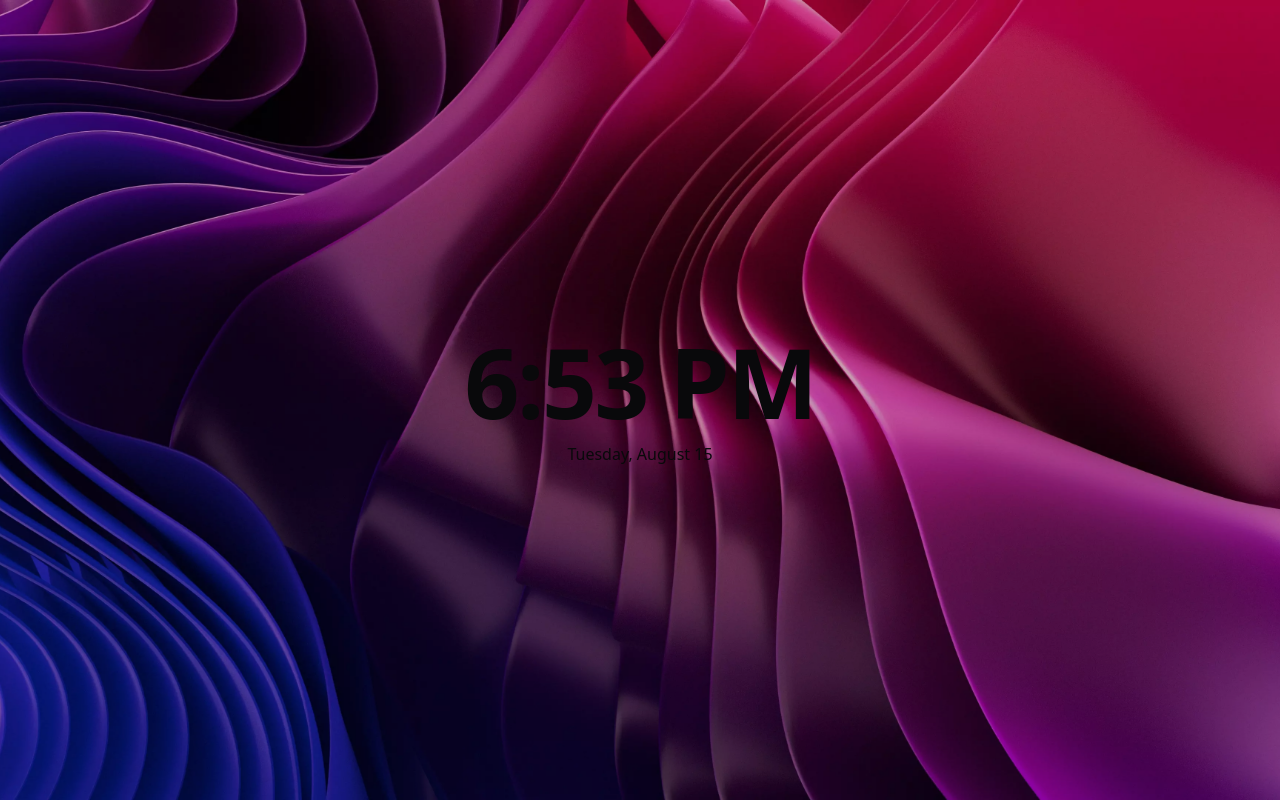
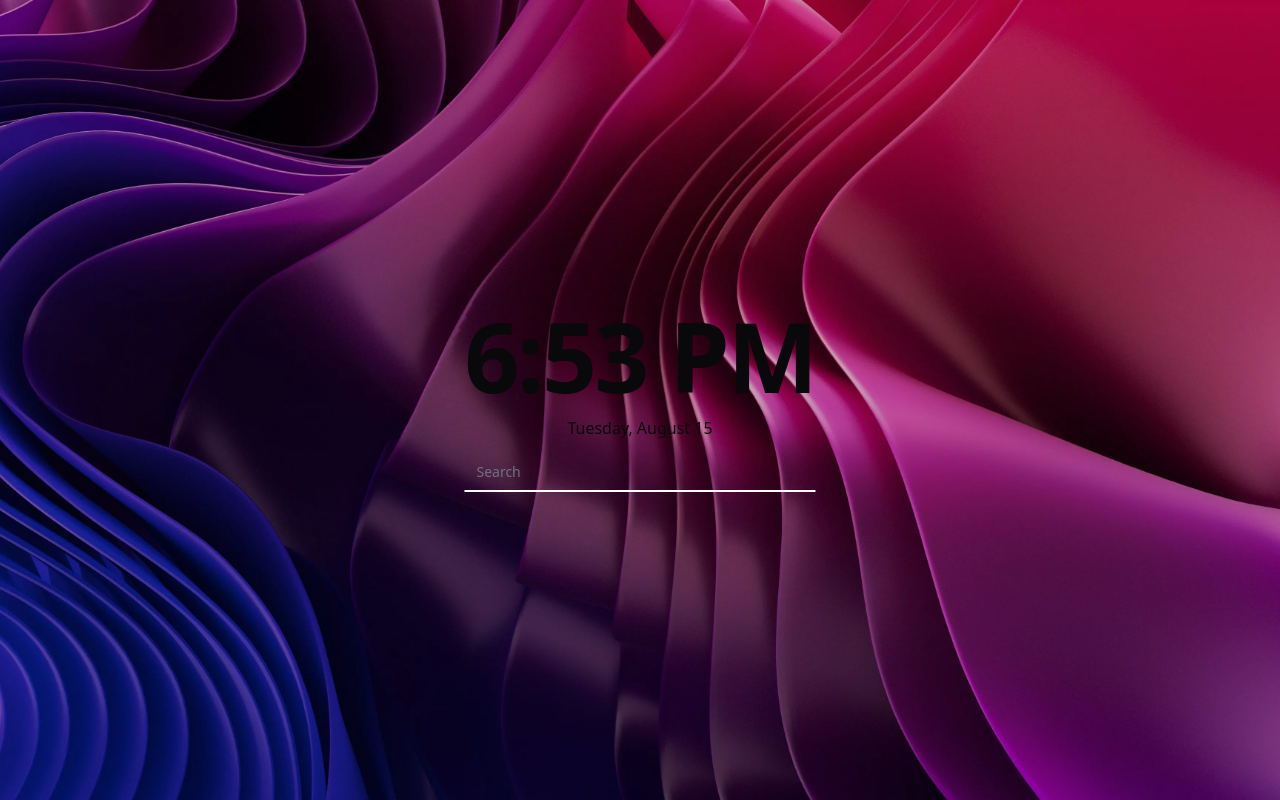
Before and after one commit to NSMNIA/n-tab, a React (Vite) app: page / in a window 1280 px wide. Built offline with nearby package versions, Linux system fonts and the light colour scheme.

Commit message:
added search
Signed-off-by: NSMNIA <kevin.stoop@revolveddesign.com>

```diff
--- a/src/App.tsx
+++ b/src/App.tsx
@@ -1,4 +1,5 @@
 import Time from "@/components/Time";
+import Search from "@/components/Search";
 
 const App = () => {
     return (
@@ -6,13 +7,14 @@ const App = () => {
             <div className="absolute h-full w-full top-0 left-0">
                 <div className="h-full w-full bg-[#000] opacity-20 absolute left-0 top-0 select-none pointer-none" />
                 <img
-                    className="h-full w-full object-cover"
+                    className="h-full w-full object-cover "
                     src="/background.webp"
                     alt="Background"
                 />
             </div>
             <div className="absolute left-[50%] top-[50%] translate-x-[-50%] translate-y-[-50%] text-center flex flex-col gap-3 p-4">
                 <Time />
+                <Search />
             </div>
         </div>
     );
--- /dev/null
+++ b/src/components/Search.tsx
@@ -0,0 +1,34 @@
+import { useState } from "react";
+import { Input } from "./ui/input";
+
+const Search = () => {
+    const [search, setSearch] = useState<string>("");
+    const handleSubmit = (e: React.FormEvent<HTMLFormElement>) => {
+        e.preventDefault();
+        if (search.length === 0) {
+            return;
+        }
+        const urlRegex = new RegExp("^(https?:\\/\\/)?([\\da-z\\.-]+)\\.([a-z\\.]{2,6})([\\/\\w \\.-]*)*\\/?$");
+        if (urlRegex.test(search)) {
+            window.location.href = `${search.indexOf("http") === -1 ? "https://" : ""}${search}`;
+        } else {
+            const urlParams = new URLSearchParams();
+            urlParams.append("q", search);
+            window.location.href = `https://www.google.com/search?${urlParams.toString()}`;
+        }
+    };
+
+    return (
+        <form onSubmit={handleSubmit}>
+            <Input
+                type="search"
+                autoFocus
+                placeholder="Search"
+                value={search}
+                onChange={e => setSearch(e.target.value)}
+            />
+        </form>
+    );
+};
+
+export default Search;
--- /dev/null
+++ b/src/components/ui/input.tsx
@@ -0,0 +1,19 @@
+import * as React from "react";
+
+import { cn } from "@/lib/utils";
+
+export interface InputProps extends React.InputHTMLAttributes<HTMLInputElement> {}
+
+const Input = React.forwardRef<HTMLInputElement, InputProps>(({ className, type, ...props }, ref) => {
+    return (
+        <input
+            type={type}
+            className={cn("flex h-10 w-full border-b-2 border-white bg-transparent px-3 py-3 text-sm ring-offset-background file:border-0 file:bg-transparent file:text-sm file:font-medium placeholder:text-muted-foreground focus-visible:outline-none disabled:cursor-not-allowed disabled:opacity-50", className)}
+            ref={ref}
+            {...props}
+        />
+    );
+});
+Input.displayName = "Input";
+
+export { Input };
```
